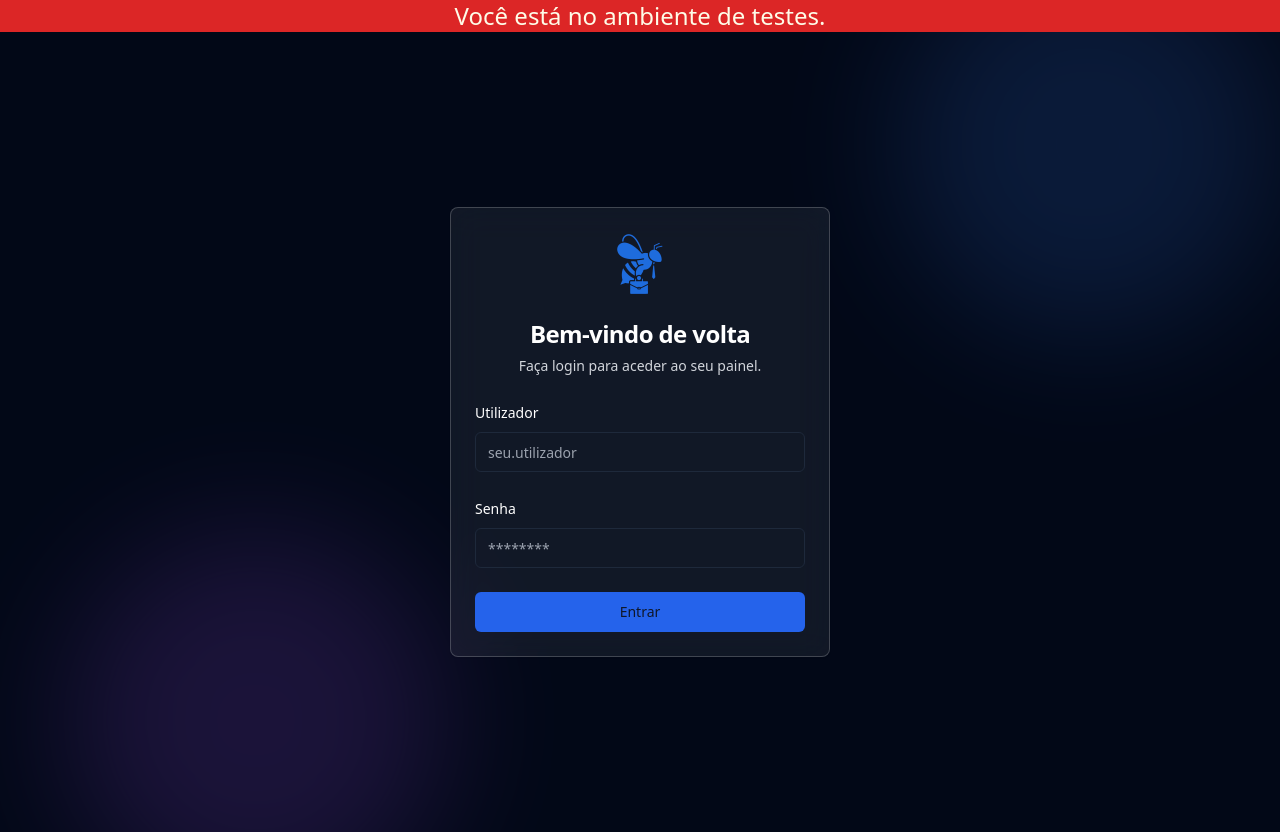
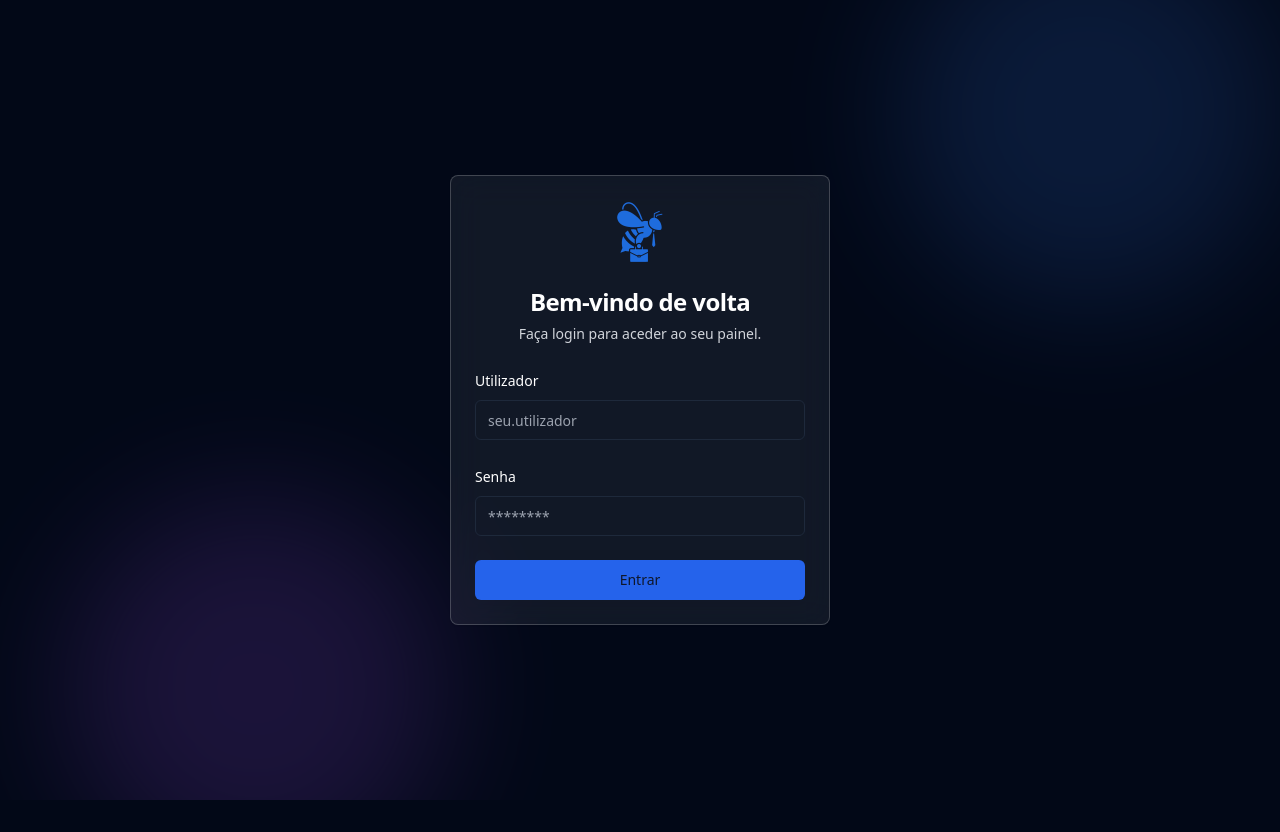
Before and after one commit to ZeBee-AIR/ZeBee.Manager.AmbienteTeste, a React (Vite) app in the folder ZeBeeManagerFrontend/: page / in a window 1280 px wide. After the commit the page ends 800 px from the top, so only its background shows below. Built offline with nearby package versions, Linux system fonts and the light colour scheme.

Commit message:
Remove frase do ambiente de testes

```diff
--- a/ZeBeeManagerFrontend/src/App.tsx
+++ b/ZeBeeManagerFrontend/src/App.tsx
@@ -20,7 +20,6 @@ const App = () => (
   <QueryClientProvider client={queryClient}>
     <ThemeProvider defaultTheme="dark" storageKey="contract-manager-theme">
       <TooltipProvider>
-        <div className="w-100 bg-red-600 text-yellow-50 text-center text-2xl">Você está no ambiente de testes.</div>
         <Toaster />
         <Sonner />
         <BrowserRouter>
```
